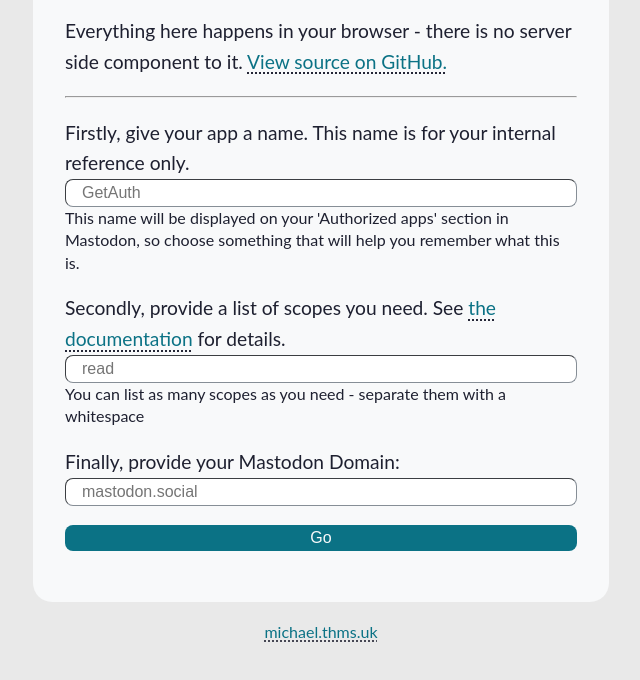
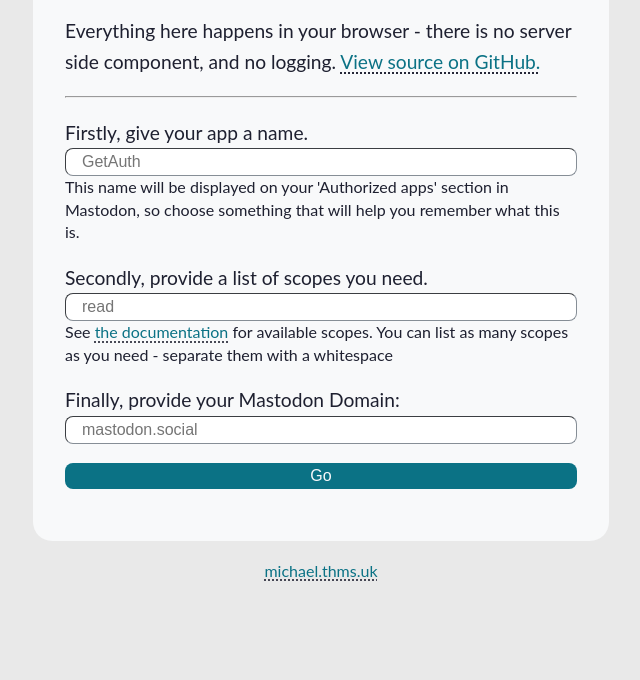
Before and after one commit to nanos/GetAuth, a plain HTML site: page index.html in a window 1280 px wide. Shown: the part 208-888 px from the top of the page, without its empty margins (319-959 px from the left). After the commit the page ends 841 px from the top, so only its background shows below. Drawn offline with Linux system fonts and the light colour scheme; a web font is replaced by a local one.

Commit message:
minor fixes

```diff
--- a/index.html
+++ b/index.html
@@ -25,20 +25,21 @@
             This is a really simple tool to get a valid Mastodon OAuth2 token for use with the Mastodon API.
         </p>
         <p>
-            Everything here happens in your browser - there is no server side component to it. <a
-                href="https://github.com/nanos/GetAuth">View source on GitHub.</a>
+            Everything here happens in your browser - there is no server side component, and no logging.
+            <a href="https://github.com/nanos/GetAuth">View source on GitHub.</a>
         </p>
         <hr>
         <form id="start" method="post">
             <input type="hidden" name="redirect_uris" value="">
-            <p>Firstly, give your app a name. This name is for your internal reference only. <br>
+            <p>Firstly, give your app a name.<br>
                 <input type="text" required name="client_name" value="" placeholder="GetAuth">
                 <small>This name will be displayed on your 'Authorized apps' section in Mastodon, so choose something that will help you remember what this is.</small>
             </p>
             <p>
-                Secondly, provide a list of scopes you need. See <a href="https://docs.joinmastodon.org/api/oauth-scopes/">the documentation</a> for details.<br>
+                Secondly, provide a list of scopes you need.<br>
                 <input type="input" name="scopes" placeholder="read" required aria-label="Scopes" style="width: 100%;">
-                <small>You can list as many scopes as you need - separate them with a whitespace</small>
+                <small> See <a href="https://docs.joinmastodon.org/api/oauth-scopes/">the documentation</a> for
+                    available scopes. You can list as many scopes as you need - separate them with a whitespace</small>
             </p>
             <p>Finally, provide your Mastodon Domain:<br>
                 <input name="domain" placeholder="mastodon.social" value="" required>
@@ -51,16 +52,19 @@
     </main>
     <p><small style="text-align: center;"><a href="https://michael.thms.uk">michael.thms.uk</a></small></p>
     <script>
-        document.getElementById('start').domain.value = sessionStorage.getItem('domain') ?? '';
-        document.getElementById('start').scopes.value = sessionStorage.getItem('scopes') ?? '';
-        document.getElementById('start').client_name.value = sessionStorage.getItem('client_name') ?? '';
-        document.getElementById('start').redirect_uris.value = `${window.location.origin}/return.html`;
-        document.getElementById('start')
+        const form = document.getElementById('start');
+
+        form.domain.value = sessionStorage.getItem('domain') ?? '';
+        form.scopes.value = sessionStorage.getItem('scopes') ?? '';
+        form.client_name.value = sessionStorage.getItem('client_name') ?? '';
+        form.redirect_uris.value = new URL('./return.html', window.location);
+
+        form
             .addEventListener('submit', (event) => {
                 let domain = event.target.domain.value;
 
                 if(domain.startsWith('https://')) {
-                    domain = domain.replace('https', '');
+                    domain = domain.replace('https://', '');
                 }
 
                 event.preventDefault();
@@ -74,7 +78,7 @@
                         throw new Error(`Got a 422 error from ${domain}. Are you sure the scopes you provided are valid?`);
                     }
                     if(response.status !== 200) {
-                       throw new Exception('');
+                       throw new Exception(`Got error ${response.status} from ${domain}.`);
                     }
                     return response.json();
                 }).then(data => {
```
Also changed, not shown: return.html (+8 -11 lines), 1 other file.
